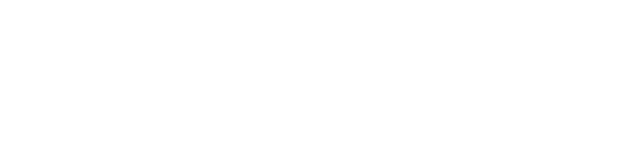
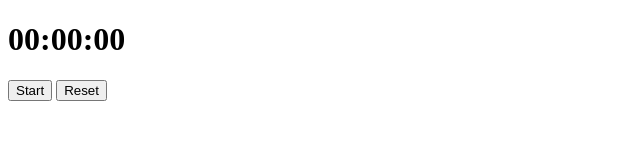
Before and after one commit to wamontgomery0068/VanillaJS_StopWatch_POC, a plain HTML site: page index.html in a window 1280 px wide. Shown: the whole page, without its empty margins (0-640 px from the left). Drawn offline with Linux system fonts and the light colour scheme.

Commit message:
Added the  toggle and reset button

```diff
--- a/index.html
+++ b/index.html
@@ -2,11 +2,17 @@
 <html lang="en">
 <head>
     <meta charset="UTF-8">
-    <meta name="viewport" content="width=device-width, initial-scale=1.0">
+    <meta name="viewport" content="width=<device-width>, initial-scale=1.0">
     <meta http-equiv="X-UA-Compatible" content="ie=edge">
-    <title>Document</title>
+    <title> Stopwatch </title>
 </head>
 <body>
+    <h1 id = "timer"> 00:00:00 </h1>
+
+    <!-- First button was the one that switched between start and stop -->
+    <!-- We will give it an id of "toggle" -->
+    <button id = "toggle"> Start </button>
+    <button id = "reset"> Reset </button>
 
 </body>
 </html>
```
